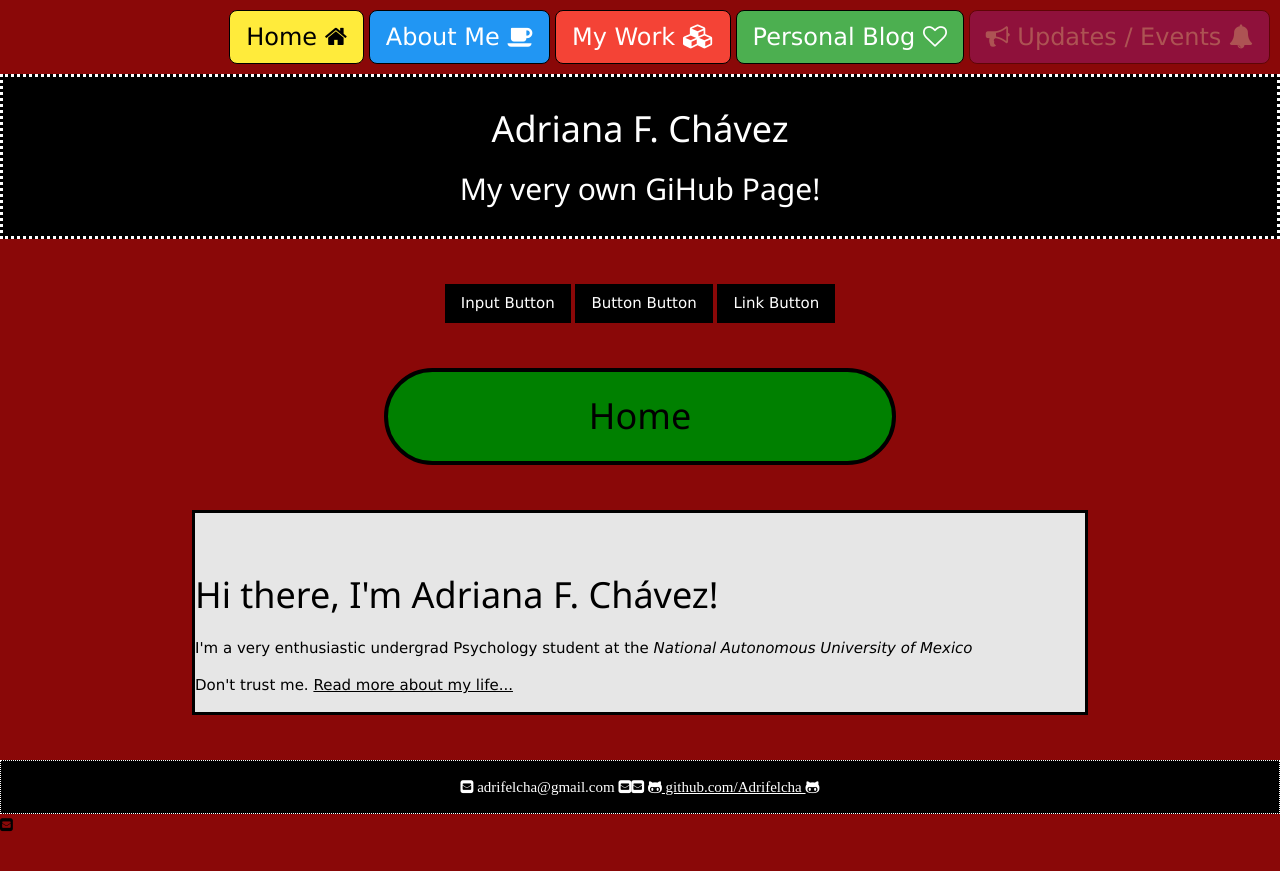
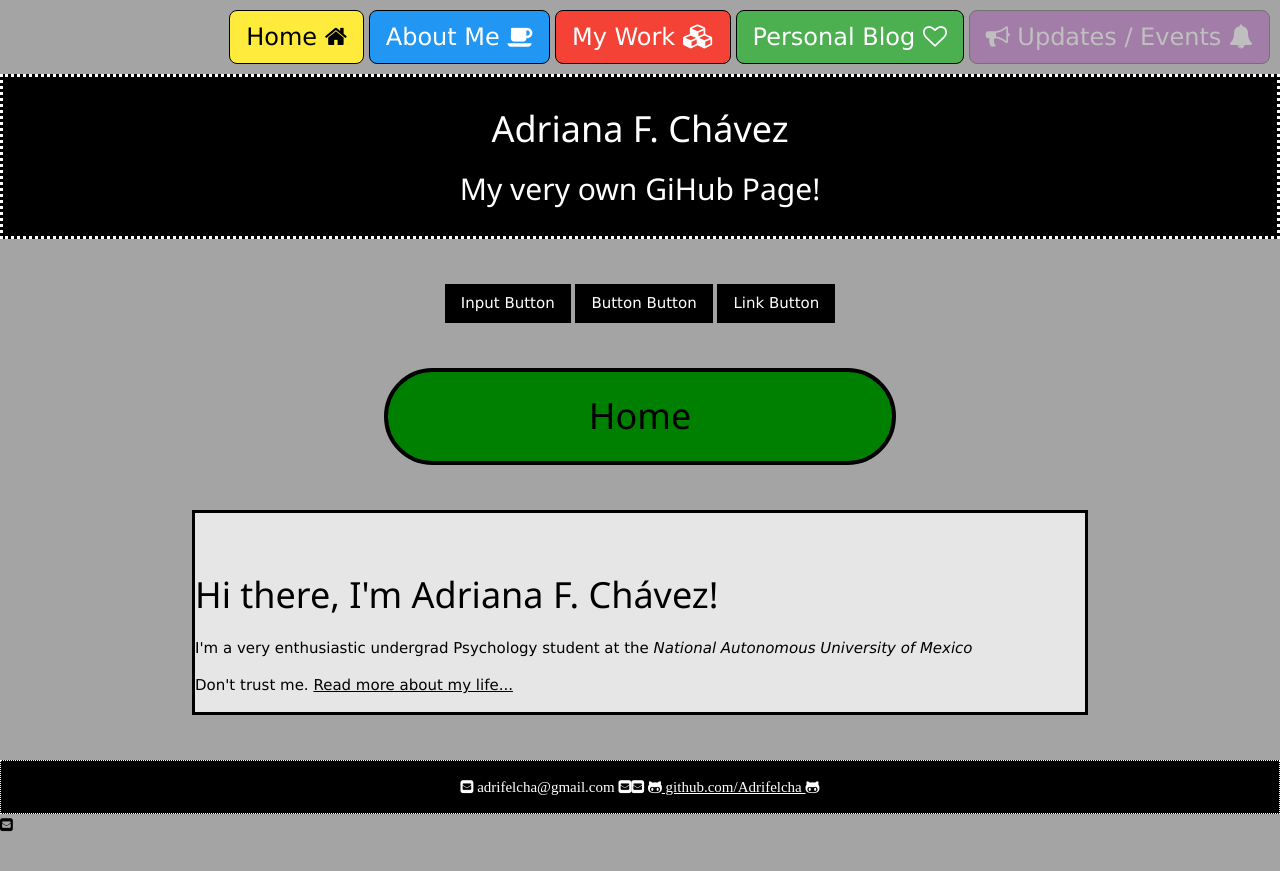
Before and after one commit to Adrifelcha/Adrifelcha-github.io, a Jekyll site: the page built from index.html, in a window 1280 px wide. Shown: the top 871 px of the page. Built offline with Jekyll 4.4.1, drawn with Linux system fonts in a browser that asks for light colours.

Commit message:
Update default.html

```diff
--- a/_layouts/default.html
+++ b/_layouts/default.html
@@ -45,13 +45,13 @@
 			body {
  				margin-top: 10px auto;
     				width: 100%;
-				background-color: #8A0808;
+				background-color: #A4A4A4;
 			}
 
 			nav {
 				padding: 10px;
 				text-align:right;
-				background-color: #8A0808;
+				background-color: #A4A4A4;
 			}
 
 			nav ul, footer ul {
```
